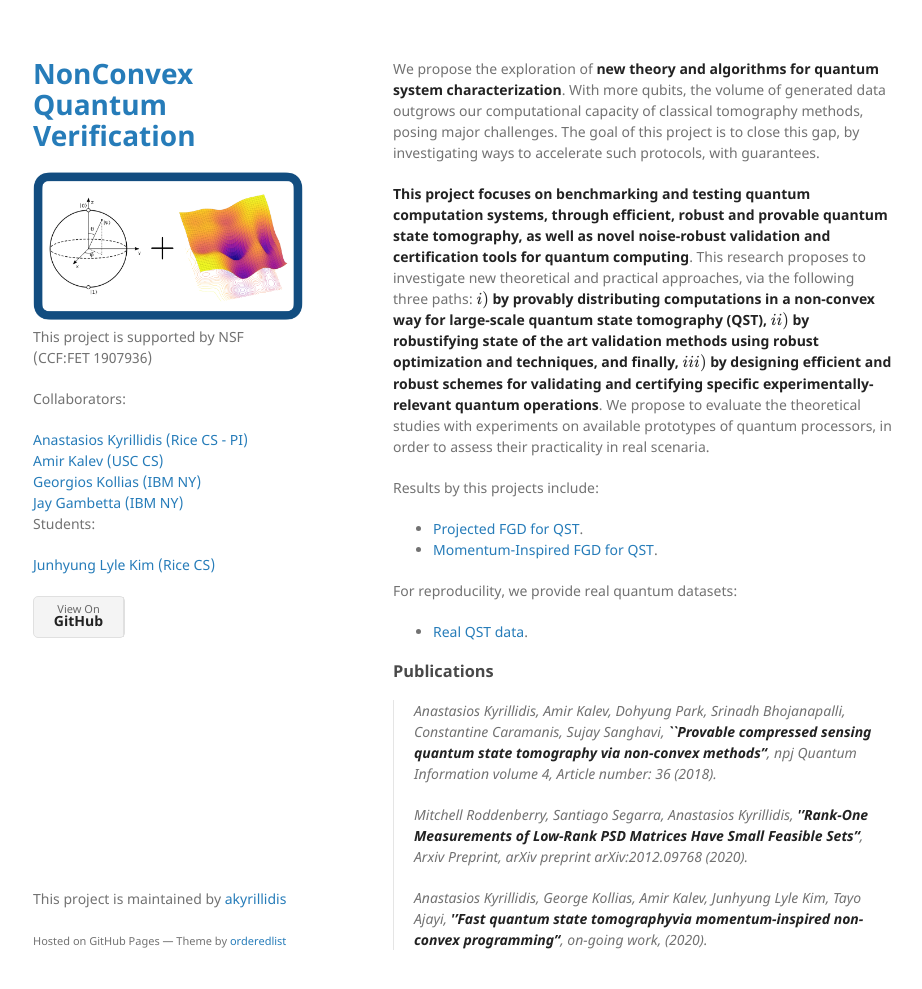
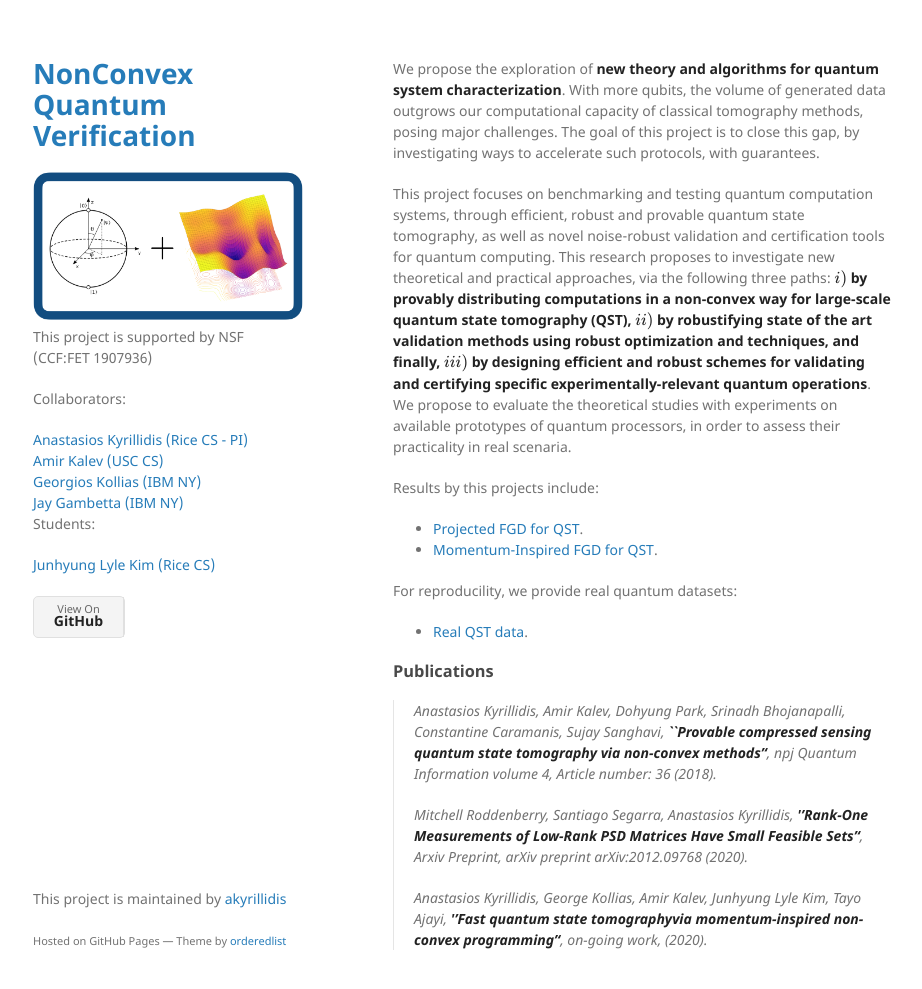
Before and after one commit to akyrillidis/nonconvex-qst, a Jekyll site: the page built from index.md, in a window 1280 px wide and 1020 px high. Shown: the top 989 px of the window, without its empty margins (177-1099 px from the left). Built offline with Jekyll 4.4.1, drawn with Linux system fonts in a browser that asks for light colours; formulas are drawn with MathJax 3.

Commit message:
Update index.md

```diff
--- a/index.md
+++ b/index.md
@@ -4,7 +4,7 @@ layout: default
 
 We propose the exploration of **new theory and algorithms for quantum system characterization**. With more qubits, the volume of generated data outgrows our computational capacity of classical tomography methods, posing major challenges. The goal of this project is to close this gap, by investigating ways to accelerate such protocols, with guarantees.
 
-**This project focuses on benchmarking and testing quantum computation systems, through efficient, robust and provable quantum state tomography, as well as novel noise-robust validation and certification tools for quantum computing**. This research proposes to investigate new theoretical and practical approaches, via the following three paths: **\\(i)\\) by provably distributing computations in a non-convex way for large-scale quantum state tomography (QST), \\(ii)\\) by robustifying state of the art validation methods using robust optimization and techniques, and finally, \\(iii)\\) by designing efficient and robust schemes for validating and certifying specific experimentally-relevant quantum operations**. We propose to evaluate the theoretical studies with experiments on available prototypes of quantum processors, in order to assess their practicality in real scenaria.
+This project focuses on benchmarking and testing quantum computation systems, through efficient, robust and provable quantum state tomography, as well as novel noise-robust validation and certification tools for quantum computing. This research proposes to investigate new theoretical and practical approaches, via the following three paths: **\\(i)\\) by provably distributing computations in a non-convex way for large-scale quantum state tomography (QST), \\(ii)\\) by robustifying state of the art validation methods using robust optimization and techniques, and finally, \\(iii)\\) by designing efficient and robust schemes for validating and certifying specific experimentally-relevant quantum operations**. We propose to evaluate the theoretical studies with experiments on available prototypes of quantum processors, in order to assess their practicality in real scenaria.
 
 Results by this projects include:
 
```
